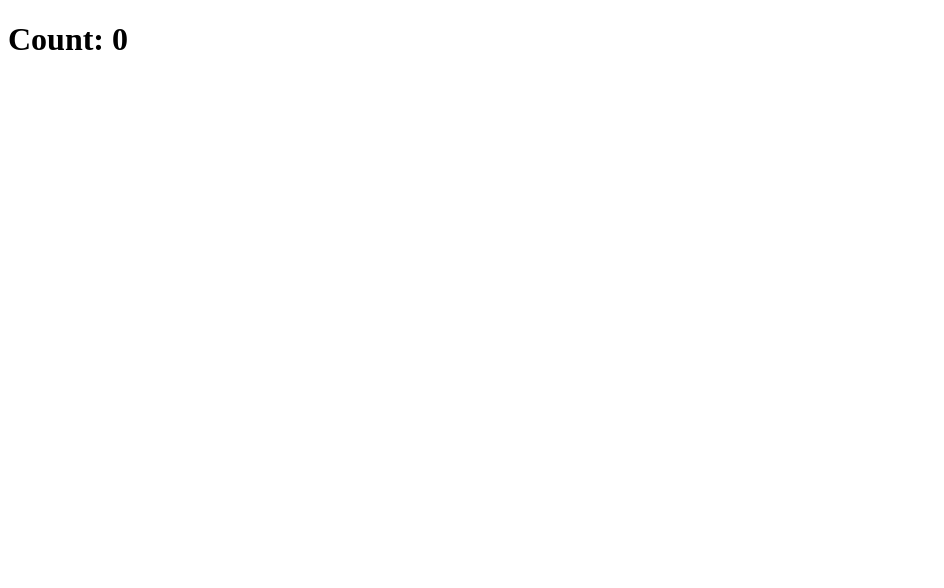
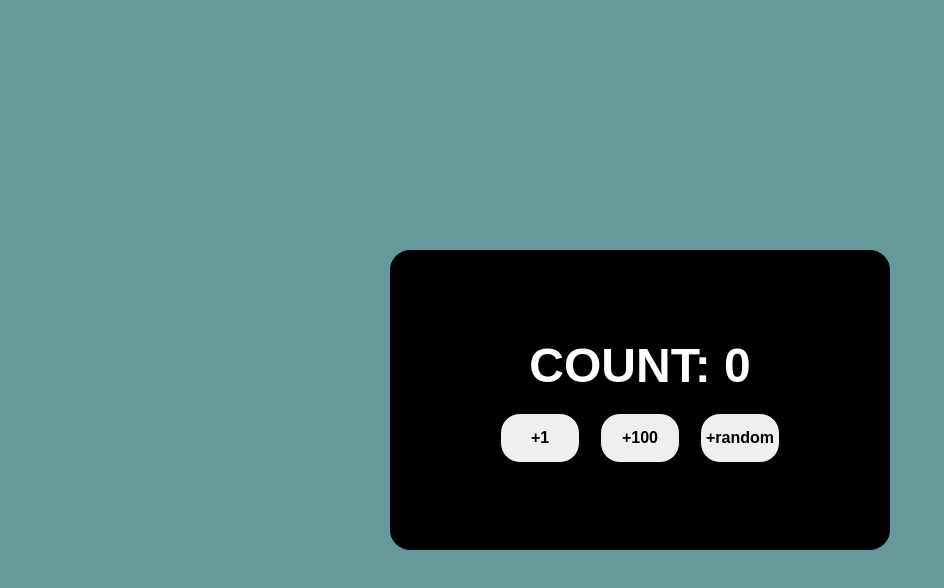
Before and after one commit to mate-academy/react_counter, a React (Create React App) app: page / in a window 1280 px wide. Shown: the top 588 px of the page, without its empty margins (0-944 px from the left). Built offline with nearby package versions, Linux system fonts and the light colour scheme; the HTML template or start-up script is replaced by a standard one.

Commit message:
task done

```diff
--- a/package.json
+++ b/package.json
@@ -17,7 +17,7 @@
     "@mate-academy/cypress-tools": "^1.0.4",
     "@mate-academy/eslint-config-react": "*",
     "@mate-academy/eslint-config-react-typescript": "*",
-    "@mate-academy/scripts": "^1.2.1",
+    "@mate-academy/scripts": "^1.2.3",
     "@mate-academy/students-ts-config": "*",
     "@mate-academy/stylelint-config": "*",
     "@types/node": "^17.0.23",
--- a/src/App.scss
+++ b/src/App.scss
@@ -1 +1,60 @@
-// styles go here
+* {
+  box-sizing: border-box;
+  margin: 0;
+  padding: 0;
+}
+
+.app {
+  display: flex;
+  flex-direction: column;
+  justify-content: center;
+  align-items: center;
+  height: 100vh;
+
+  text-transform: uppercase;
+  font-family: Arial, Helvetica, sans-serif;
+  color: #fff;
+  background-color: #699;
+
+  &__wrapper {
+    display: flex;
+    flex-direction: column;
+    justify-content: center;
+    align-items: center;
+    gap: 20px;
+
+    width: 500px;
+    height: 300px;
+
+    background-color: #000;
+    border: 1px solid black;
+    border-radius: 20px;
+  }
+
+  &__title {
+    font-size: 48px;
+  }
+
+  &__buttons {
+    display: flex;
+    flex-direction: row;
+    justify-content: center;
+    gap: 20px;
+  }
+}
+
+.button {
+  width: 80px;
+  height: 50px;
+  font-weight: bold;
+  border: 1px solid black;
+  border-radius: 20px;
+  font-size: 16px;
+
+  transition: 0.3s;
+
+  &:hover {
+    transform: scale(1.05);
+    box-shadow: 0 0 7px #fff;
+  }
+}
--- a/src/App.tsx
+++ b/src/App.tsx
@@ -1,16 +1,67 @@
 import React from 'react';
 import './App.scss';
 
-class App extends React.Component {
-  addOne = () => {};
+type State = {
+  count: number,
+};
 
-  add100 = () => {};
+class App extends React.Component<{}, State> {
+  state = {
+    count: 0,
+  };
 
-  increase = () => {};
+  addOne = () => {
+    this.setState((state) => ({
+      count: state.count + 1,
+    }));
+  };
+
+  add100 = () => {
+    this.setState((state) => ({
+      count: state.count + 100,
+    }));
+  };
+
+  increase = () => {
+    if (this.state.count % 5 === 0) {
+      this.add100();
+    }
+
+    this.addOne();
+  };
 
   render() {
     return (
-      <h1>Count: 0</h1>
+      <div className="app">
+        <div className="app__wrapper">
+          <h1 className="app__title">{`Count: ${this.state.count}`}</h1>
+          <div className="app__buttons">
+            <button
+              type="button"
+              onClick={this.addOne}
+              className="button"
+            >
+              +1
+            </button>
+
+            <button
+              type="button"
+              onClick={this.add100}
+              className="button"
+            >
+              +100
+            </button>
+
+            <button
+              type="button"
+              onClick={this.increase}
+              className="button"
+            >
+              +random
+            </button>
+          </div>
+        </div>
+      </div>
     );
   }
 }
```
Also changed, not shown: 2 other files (tests, documents, lock files or other folders).
